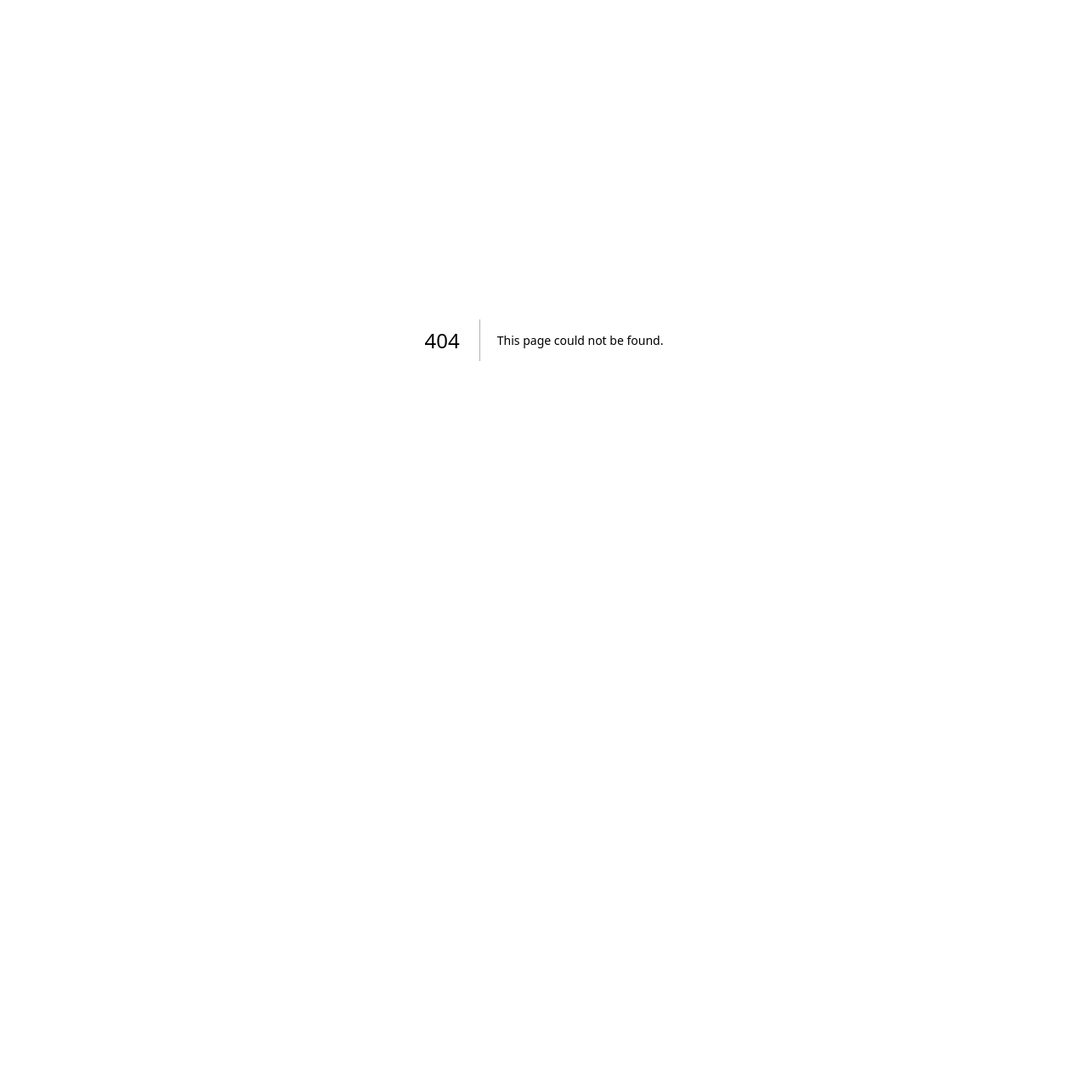
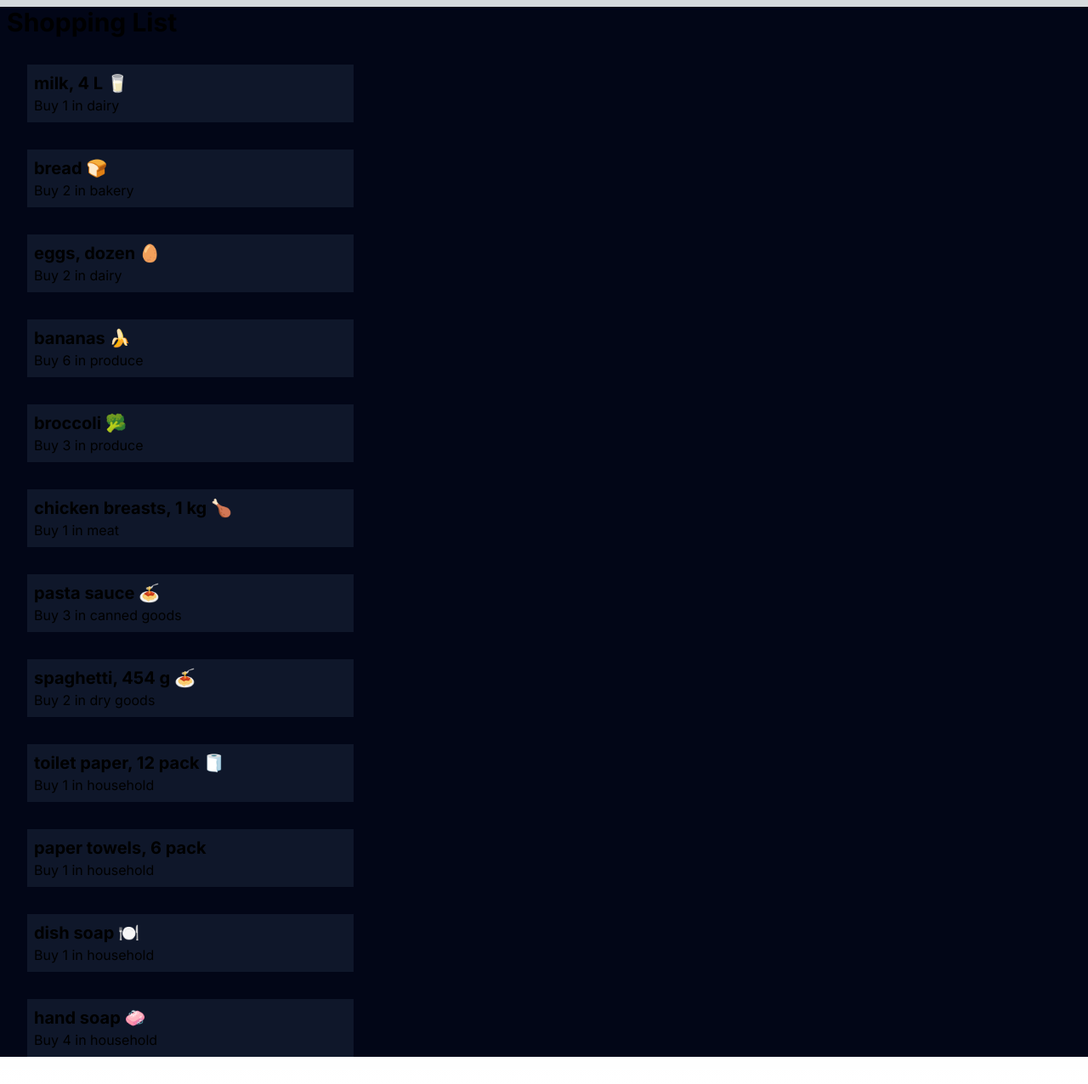
Before and after one commit to KennethDNKL/cprg306-assignments, a Next.js app: page /week3 in a window 1280 px wide. Before the commit this address had no page. Shown: the whole page at 85% size. Before the commit the page ends 800 px from the top, so only its background shows below. Built offline with nearby package versions, Linux system fonts and the light colour scheme.

Commit message:
week3
week3

```diff
--- a/app/page.js
+++ b/app/page.js
@@ -10,6 +10,9 @@
       <p>
       <Link href="/week2">week 2</Link>
       </p>
+      <p>
+      <Link href="/week3">week 3</Link>
+      </p>
       </div>
     </main>
   )
--- /dev/null
+++ b/app/week3/item-list.js
@@ -0,0 +1,140 @@
+import Item from "./item";
+
+export default function ItemList() {
+    const item1 = {
+        name: "milk, 4 L 🥛",
+        quantity: 1,
+        category: "dairy",
+      };
+
+      const item2 = {
+        name: "bread 🍞",
+        quantity: 2,
+        category: "bakery",
+      };
+
+      const item3 = {
+        name: "eggs, dozen 🥚",
+        quantity: 2,
+        category: "dairy",
+      };
+
+      const item4 = {
+        name: "bananas 🍌",
+        quantity: 6,
+        category: "produce",
+      };
+
+      const item5 = {
+        name: "broccoli 🥦",
+        quantity: 3,
+        category: "produce",
+      };
+
+      const item6 = {
+        name: "chicken breasts, 1 kg 🍗",
+        quantity: 1,
+        category: "meat",
+      };
+
+      const item7 = {
+        name: "pasta sauce 🍝",
+        quantity: 3,
+        category: "canned goods",
+      };
+
+      const item8 = {
+        name: "spaghetti, 454 g 🍝",
+        quantity: 2,
+        category: "dry goods",
+      };
+
+      const item9 = {
+        name: "toilet paper, 12 pack 🧻",
+        quantity: 1,
+        category: "household",
+      };
+
+      const item10 = {
+        name: "paper towels, 6 pack",
+        quantity: 1,
+        category: "household",
+      };
+
+      const item11 = {
+        name: "dish soap 🍽️",
+        quantity: 1,
+        category: "household",
+      };
+
+      const item12 = {
+        name: "hand soap 🧼",
+        quantity: 4,
+        category: "household",
+      };
+
+      return (
+        <>
+        <Item
+            name={item1.name}
+            quantity={item1.quantity}
+            category={item1.category}
+        />
+        <Item
+            name={item2.name}
+            quantity={item2.quantity}
+            category={item2.category}
+        />
+        <Item
+            name={item3.name}
+            quantity={item3.quantity}
+            category={item3.category}
+        />
+        <Item
+            name={item4.name}
+            quantity={item4.quantity}
+            category={item4.category}
+        />
+        <Item
+            name={item5.name}
+            quantity={item5.quantity}
+            category={item5.category}
+        />
+        <Item
+            name={item6.name}
+            quantity={item6.quantity}
+            category={item6.category}
+        />
+        <Item
+            name={item7.name}
+            quantity={item7.quantity}
+            category={item7.category}
+        />
+        <Item
+            name={item8.name}
+            quantity={item8.quantity}
+            category={item8.category}
+        />
+        <Item
+            name={item9.name}
+            quantity={item9.quantity}
+            category={item9.category}
+        />
+        <Item
+            name={item10.name}
+            quantity={item10.quantity}
+            category={item10.category}
+        />
+        <Item
+            name={item11.name}
+            quantity={item11.quantity}
+            category={item11.category}
+        />
+        <Item
+            name={item12.name}
+            quantity={item12.quantity}
+            category={item12.category}
+        />
+        </>
+      )
+}
--- /dev/null
+++ b/app/week3/item.js
@@ -0,0 +1,9 @@
+
+export default function Item({ name, quantity, category }) {
+    return (
+      <div className="p-2 m-8 bg-slate-900 max-w-sm">
+        <h3 className="text-xl font-bold">{name}</h3>
+        <p>Buy {quantity} in {category}</p>
+      </div>
+    );
+  }
--- /dev/null
+++ b/app/week3/page.js
@@ -0,0 +1,11 @@
+import ItemList from './item-list'
+
+export default function page() {
+    return (
+        <main class="bg-slate-950"><div>
+            <h2 class="text-3xl font-bold m-2">Shopping List</h2>
+            <ItemList/>
+            </div>
+            </main>
+    )
+}
```
